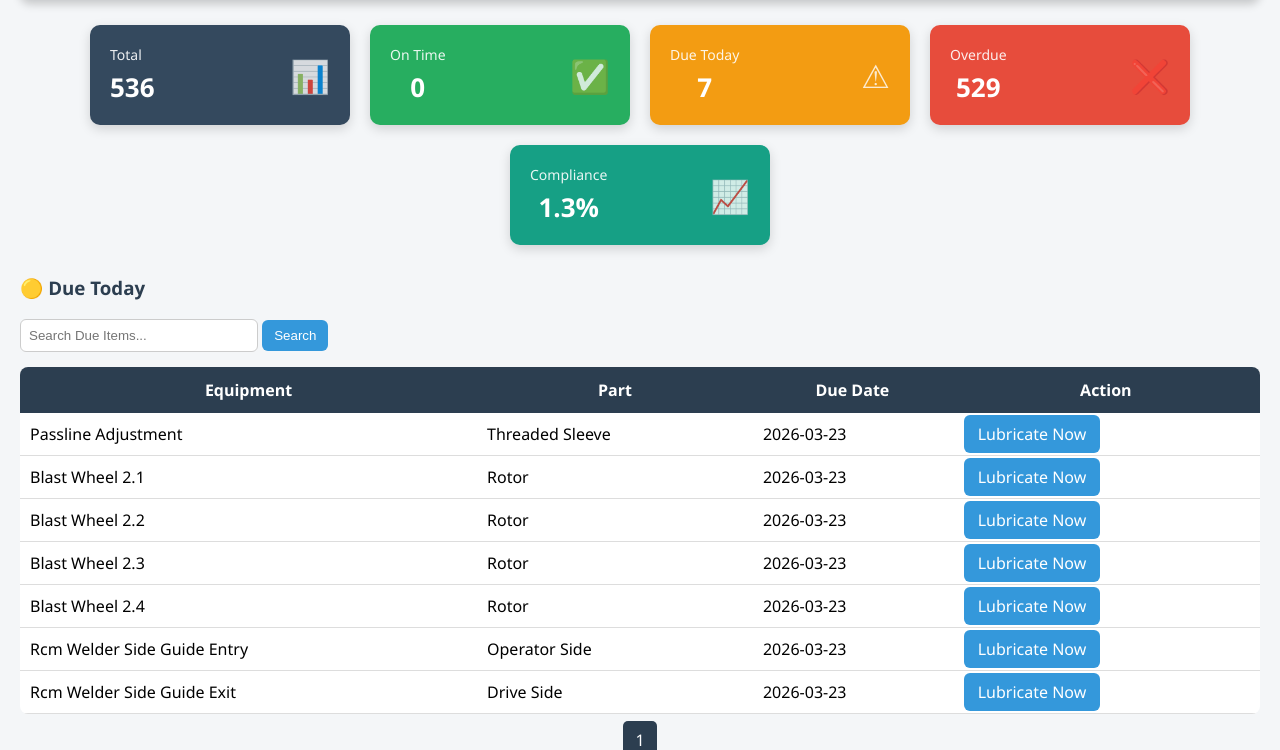
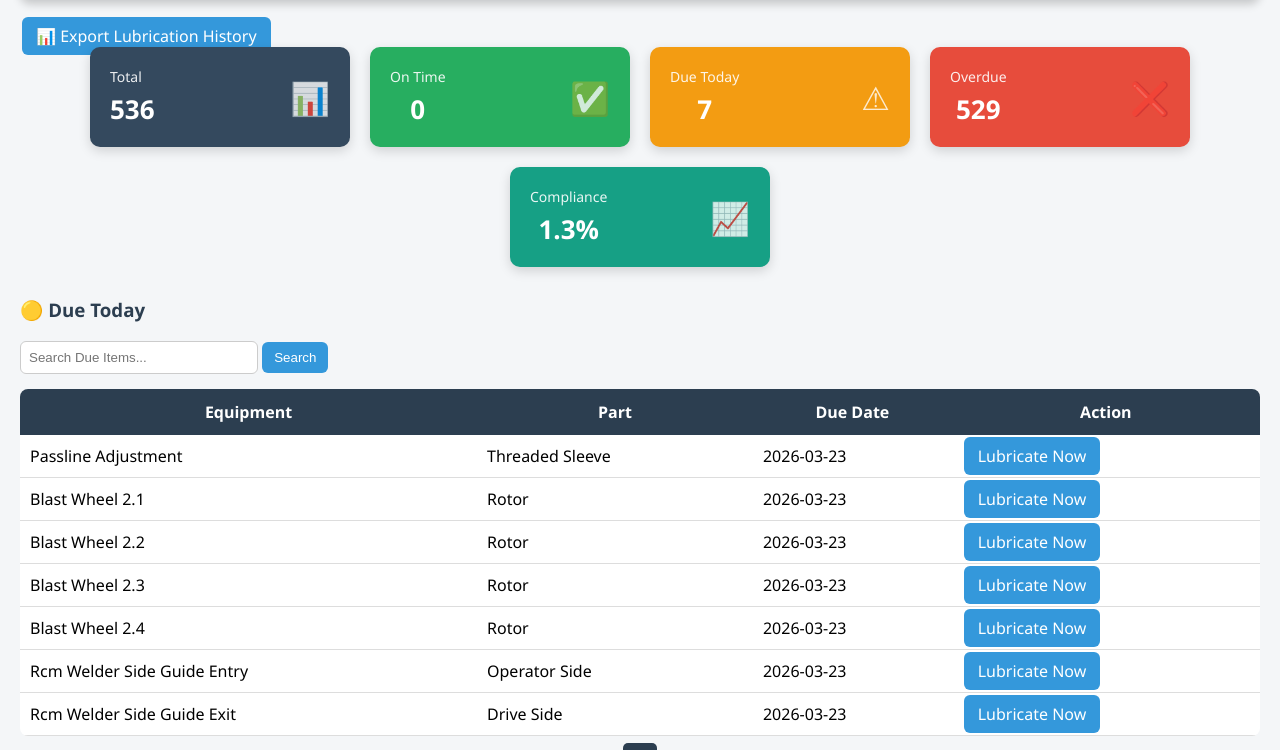
Before and after one commit to Ruchi11092002/lubrication-app, a Flask app: page /dashboard-ui in a window 1280 px wide. Shown: the part 117-867 px from the top of the page. Run offline with Flask 3, Linux system fonts and the light colour scheme; data comes from the database, SQL or seed files in the repository; data that the repository does not hold is empty.

Commit message:
Added lubrication log export

```diff
--- a/app.py
+++ b/app.py
@@ -501,6 +501,60 @@ def backup_now():
     result = backup_database()
     return result
 
+from flask import send_file
+from io import BytesIO
+import pandas as pd
+
+@app.route('/export-lubrication-log')
+def export_lubrication_log():
+
+    logs = LubricationLog.query.all()
+
+    data = []
+
+    for log in logs:
+        master = LubricationMaster.query.get(log.lubrication_id)
+
+        data.append({
+            "Equipment": master.equipment_name,
+            "Part": master.part_name,
+            "Frequency": master.frequency_days,
+            "Date": log.lubricated_on
+        })
+
+    df = pd.DataFrame(data)
+
+    if df.empty:
+        return "No data available"
+
+    df["Date"] = pd.to_datetime(df["Date"])
+    df["Month"] = df["Date"].dt.strftime("%b-%Y")
+    df["Day"] = df["Date"].dt.strftime("%d")
+
+    pivot = df.pivot_table(
+        index=["Equipment", "Part","Frequency"],
+        columns="Month",
+        values="Day",
+        aggfunc=lambda x: ", ".join(sorted(x))
+    )
+
+    pivot = pivot.sort_index(axis=1)
+
+    pivot = pivot.fillna("")
+
+    output = BytesIO()
+
+    with pd.ExcelWriter(output, engine="openpyxl") as writer:
+        pivot.to_excel(writer, sheet_name="Lubrication Log")
+
+    output.seek(0)
+
+    return send_file(
+        output,
+        download_name="lubrication_log.xlsx",
+        as_attachment=True
+    )
+
 @app.route("/")
 def home():
     return redirect(url_for('dashboard_ui'))
--- a/templates/dashboard.html
+++ b/templates/dashboard.html
@@ -20,6 +20,9 @@
     </div>
 </div>
 
+<a href="/export-lubrication-log" class="button">
+📊 Export Lubrication History
+</a>
 
 <!-- cards below -->
 <div class="cards">
```
